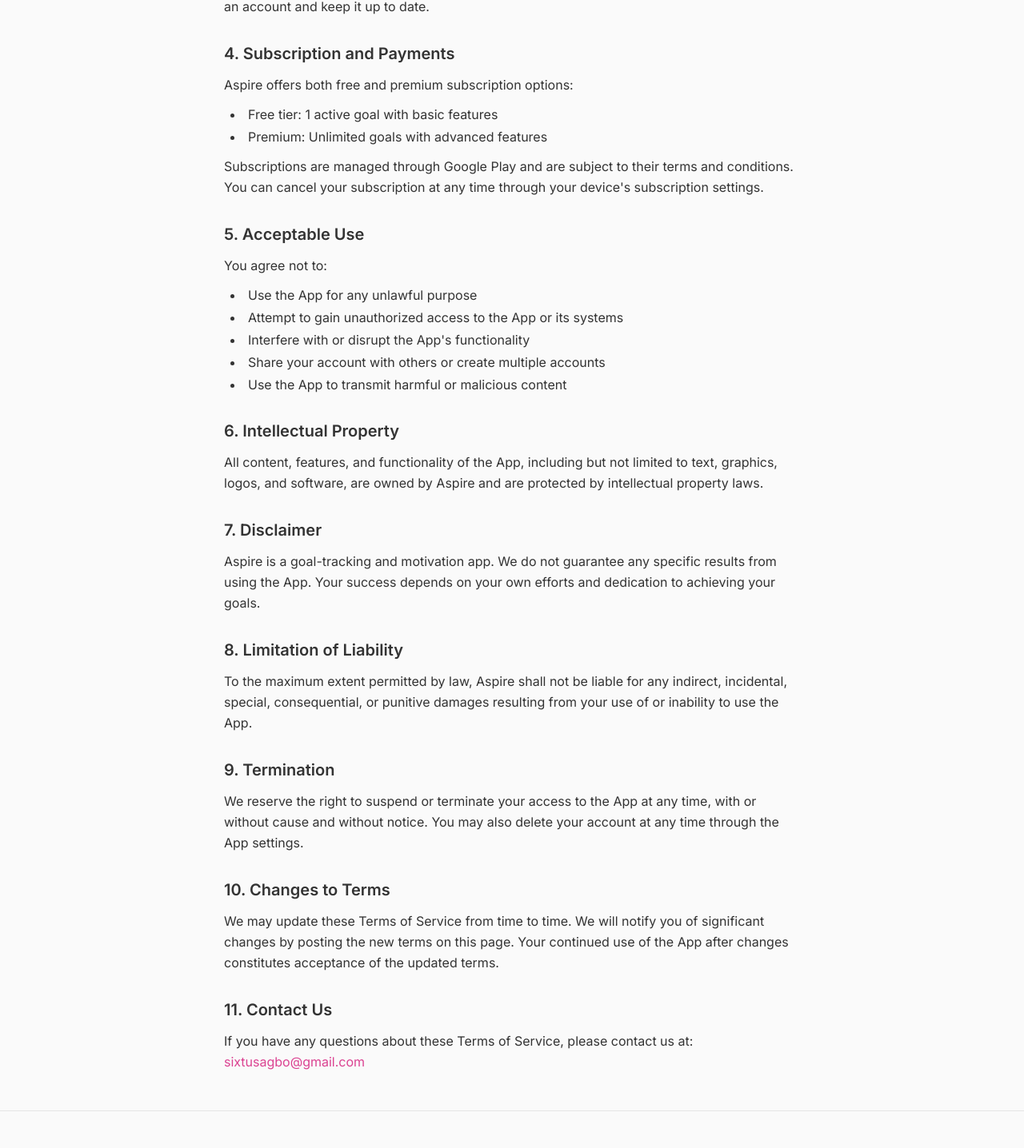
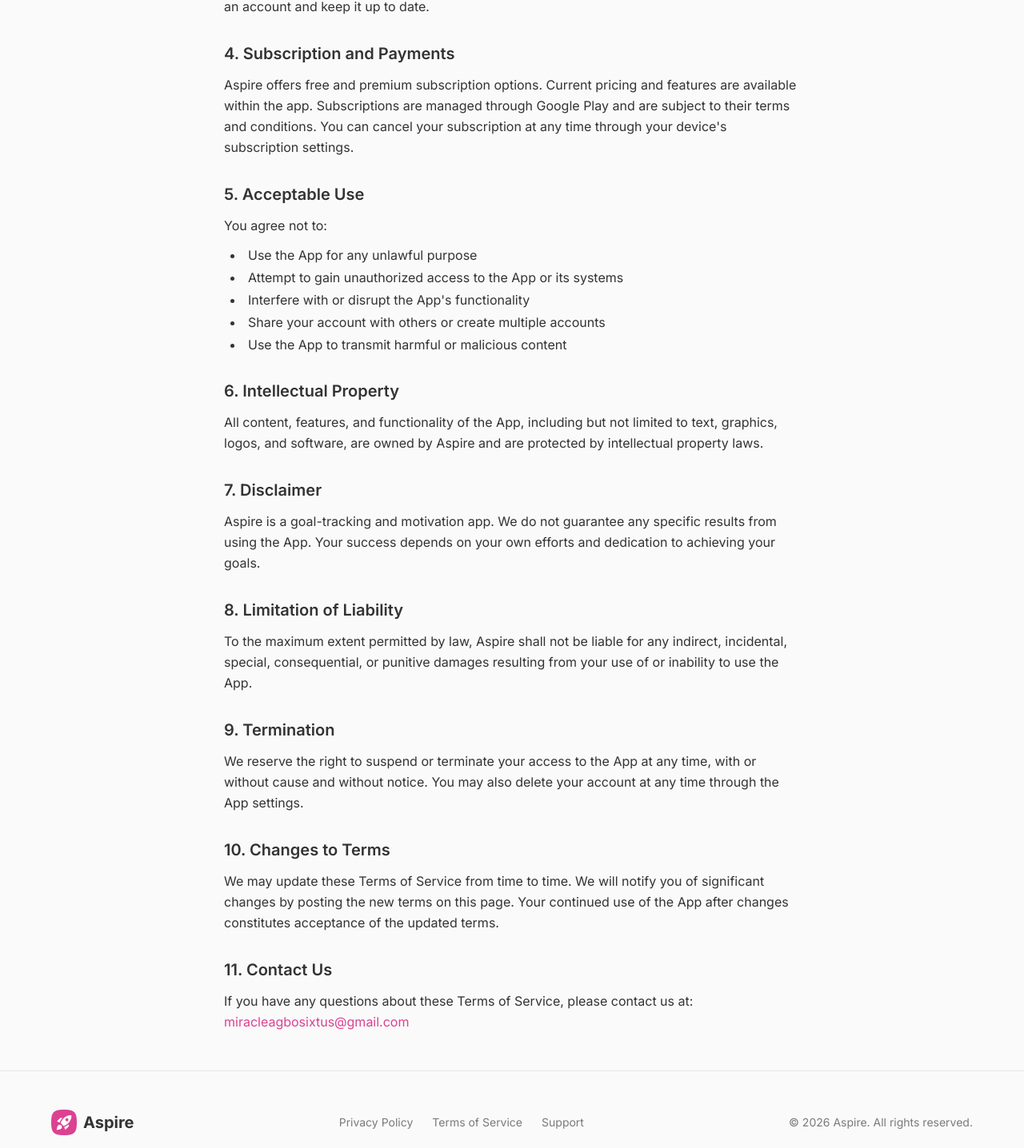
Before and after one commit to sixtusagbo/aspire, a Next.js app in the folder landing/: page /terms in a window 1280 px wide. Shown: the part 591-2027 px from the top of the page at 80% size. Built offline with nearby package versions, Linux system fonts and the light colour scheme.

Commit message:
Update landing page: fix logos, emails, and terms
- Use actual rocket logo in footer
- Update all contact emails to miracleagbosixtus@gmail.com
- Simplify subscription section in terms (no specific plan features)
- Replace Sparkles icon with Zap in Hero features

```diff
--- a/landing/src/app/privacy/page.tsx
+++ b/landing/src/app/privacy/page.tsx
@@ -132,10 +132,10 @@
               If you have any questions about this Privacy Policy, please
               contact us at:{" "}
               <a
-                href="mailto:sixtusagbo@gmail.com"
+                href="mailto:miracleagbosixtus@gmail.com"
                 className="text-primary hover:underline"
               >
-                sixtusagbo@gmail.com
+                miracleagbosixtus@gmail.com
               </a>
             </p>
           </section>
--- a/landing/src/app/terms/page.tsx
+++ b/landing/src/app/terms/page.tsx
@@ -59,17 +59,12 @@
             <h2 className="text-xl font-semibold text-foreground mb-3">
               4. Subscription and Payments
             </h2>
-            <p className="leading-relaxed mb-3">
-              Aspire offers both free and premium subscription options:
-            </p>
-            <ul className="list-disc list-inside space-y-1 ml-2">
-              <li>Free tier: 1 active goal with basic features</li>
-              <li>Premium: Unlimited goals with advanced features</li>
-            </ul>
-            <p className="leading-relaxed mt-3">
-              Subscriptions are managed through Google Play and are subject to
-              their terms and conditions. You can cancel your subscription at
-              any time through your device&apos;s subscription settings.
+            <p className="leading-relaxed">
+              Aspire offers free and premium subscription options. Current
+              pricing and features are available within the app. Subscriptions
+              are managed through Google Play and are subject to their terms and
+              conditions. You can cancel your subscription at any time through
+              your device&apos;s subscription settings.
             </p>
           </section>
 
@@ -155,10 +150,10 @@
               If you have any questions about these Terms of Service, please
               contact us at:{" "}
               <a
-                href="mailto:sixtusagbo@gmail.com"
+                href="mailto:miracleagbosixtus@gmail.com"
                 className="text-primary hover:underline"
               >
-                sixtusagbo@gmail.com
+                miracleagbosixtus@gmail.com
               </a>
             </p>
           </section>
--- a/landing/src/components/Footer.tsx
+++ b/landing/src/components/Footer.tsx
@@ -1,5 +1,5 @@
 import Link from "next/link";
-import { Sparkles } from "lucide-react";
+import Image from "next/image";
 
 export default function Footer() {
   const currentYear = new Date().getFullYear();
@@ -10,9 +10,13 @@
         <div className="flex flex-col md:flex-row justify-between items-center gap-6">
           {/* Logo */}
           <Link href="/" className="flex items-center gap-2">
-            <div className="w-8 h-8 rounded-lg bg-primary flex items-center justify-center">
-              <Sparkles className="w-5 h-5 text-white" />
-            </div>
+            <Image
+              src="/icon-512.png"
+              alt="Aspire"
+              width={32}
+              height={32}
+              className="rounded-lg"
+            />
             <span className="text-xl font-bold text-foreground">Aspire</span>
           </Link>
 
--- a/landing/src/components/Hero.tsx
+++ b/landing/src/components/Hero.tsx
@@ -1,6 +1,6 @@
 "use client";
 
-import { Target, Sparkles, Trophy, Plane } from "lucide-react";
+import { Target, Zap, Trophy, Plane } from "lucide-react";
 
 export default function Hero() {
   return (
@@ -36,7 +36,7 @@
             description="Dream big and break it down"
           />
           <FeatureCard
-            icon={<Sparkles className="w-6 h-6" />}
+            icon={<Zap className="w-6 h-6" />}
             title="Daily Actions"
             description="Small steps, big results"
           />
```
